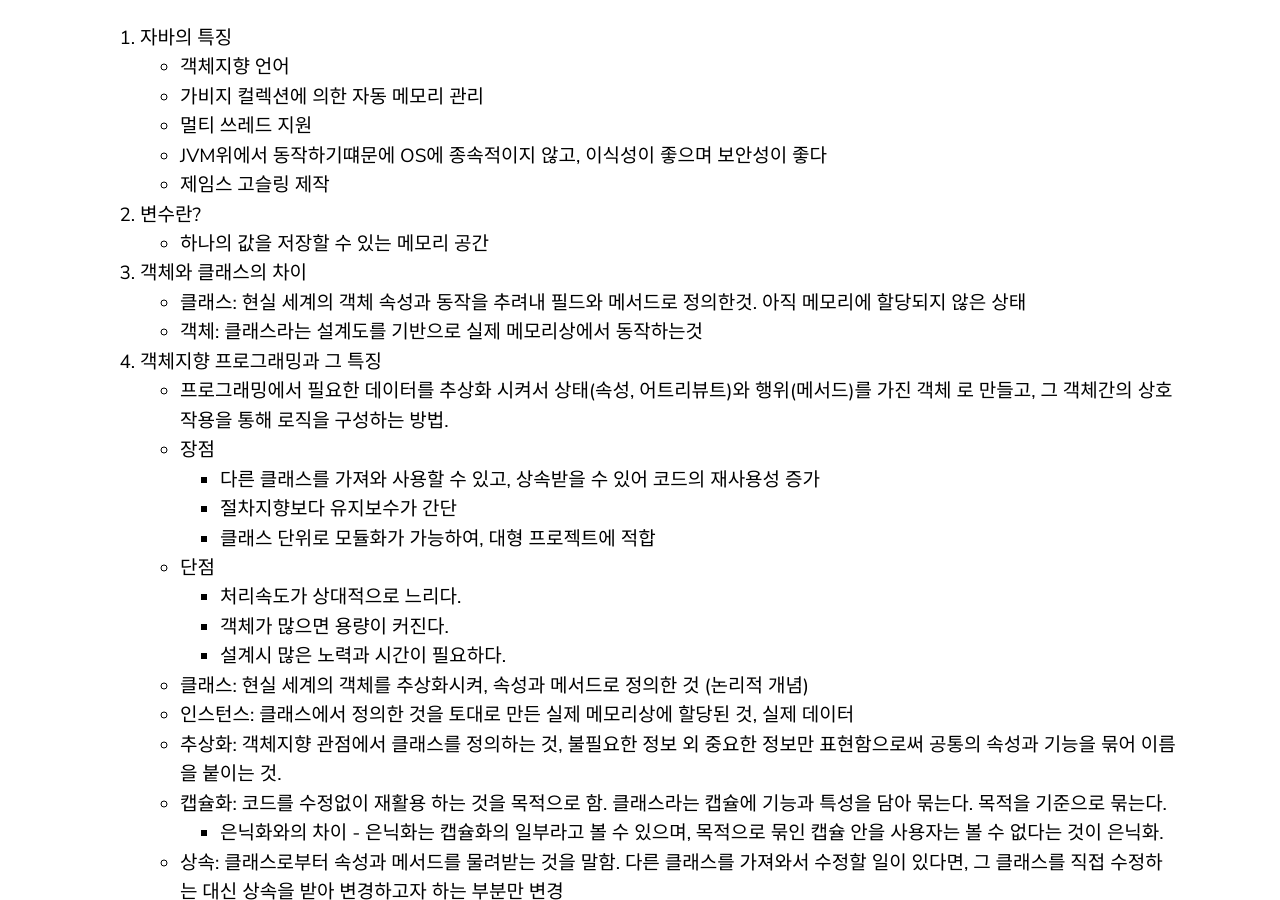
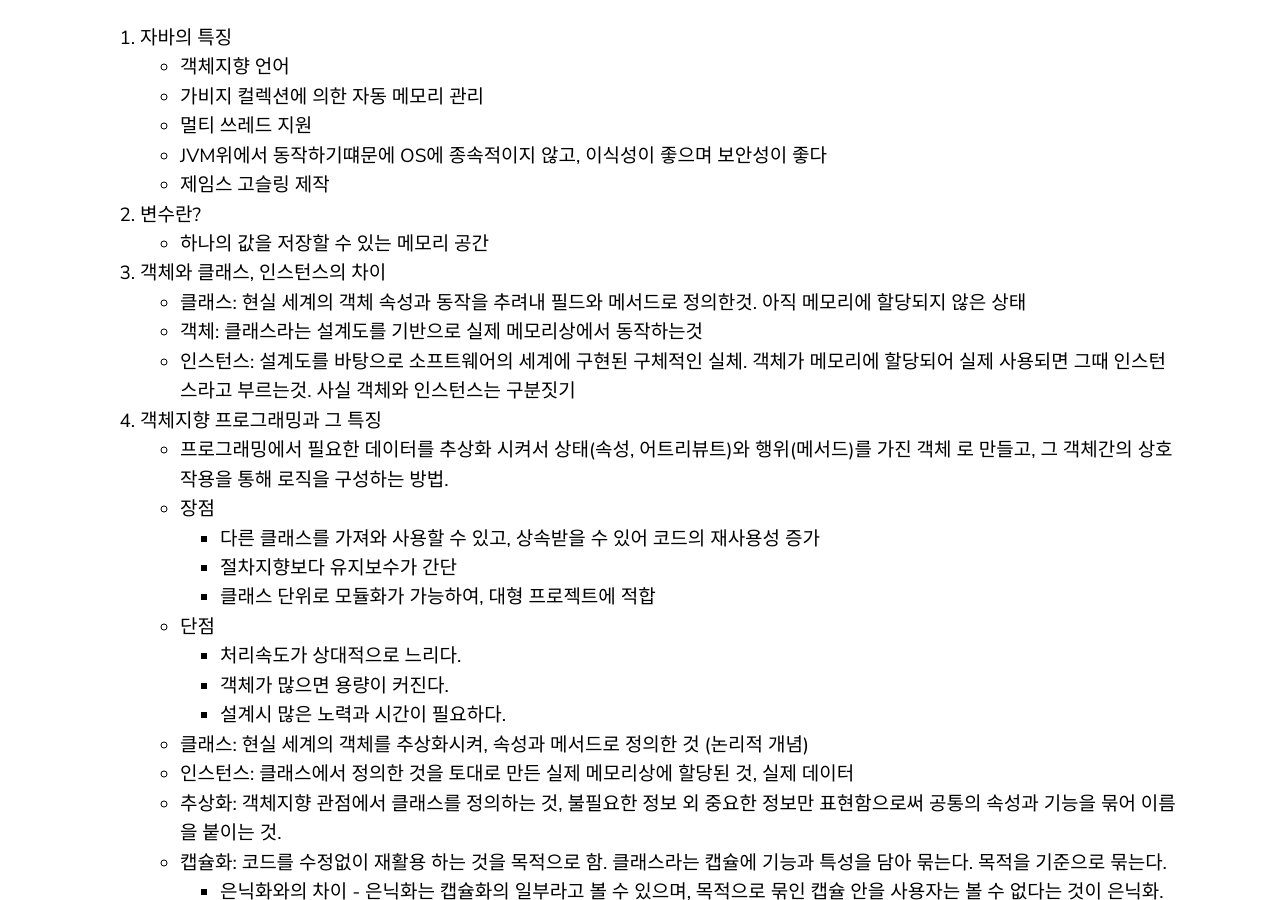
Before and after one commit to yoowonyoung/yoowonyoung.github.io, a Jekyll site: the page built from _posts/2020-08-11-Interview-03.md, in a window 1280 px wide and 900 px high, scrolled down 2064 px. Built offline with Jekyll 4.4.1, drawn with Linux system fonts in a browser that asks for light colours; comment, search, counter and statistics services are not loaded.

Commit message:
Update 2020-08-11-Interview-03.md

```diff
--- a/_posts/2020-08-11-Interview-03.md
+++ b/_posts/2020-08-11-Interview-03.md
@@ -38,9 +38,10 @@ categories: Interview
 2. 변수란?
     - 하나의 값을 저장할 수 있는 메모리 공간
 
-3. 객체와 클래스의 차이
+3. 객체와 클래스, 인스턴스의 차이
     - 클래스: 현실 세계의 객체 속성과 동작을 추려내 필드와 메서드로 정의한것. 아직 메모리에 할당되지 않은 상태
     - 객체: 클래스라는 설계도를 기반으로 실제 메모리상에서 동작하는것
+    - 인스턴스: 설계도를 바탕으로 소프트웨어의 세계에 구현된 구체적인 실체. 객체가 메모리에 할당되어 실제 사용되면 그때 인스턴스라고 부르는것. 사실 객체와 인스턴스는 구분짓기
 
 4. 객체지향 프로그래밍과 그 특징
     - 프로그래밍에서 필요한 데이터를 추상화 시켜서 상태(속성, 어트리뷰트)와 행위(메서드)를 가진 객체 로 만들고, 그 객체간의 상호작용을 통해 로직을 구성하는 방법.
```
